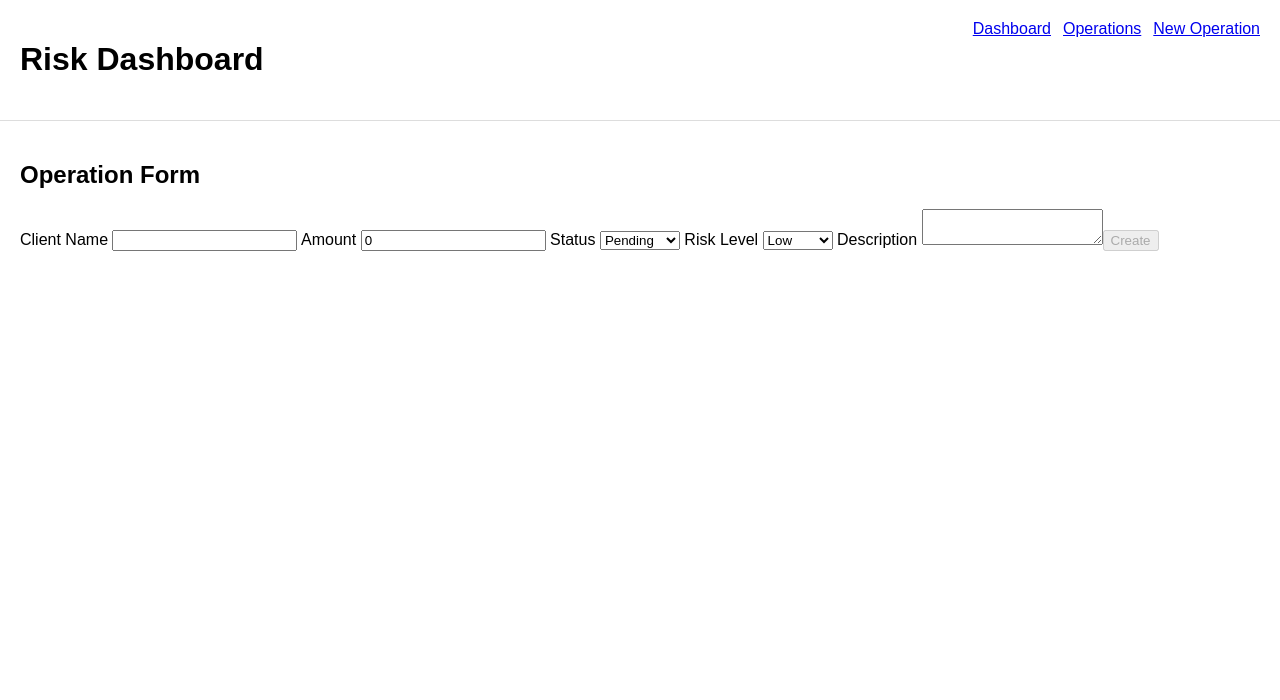
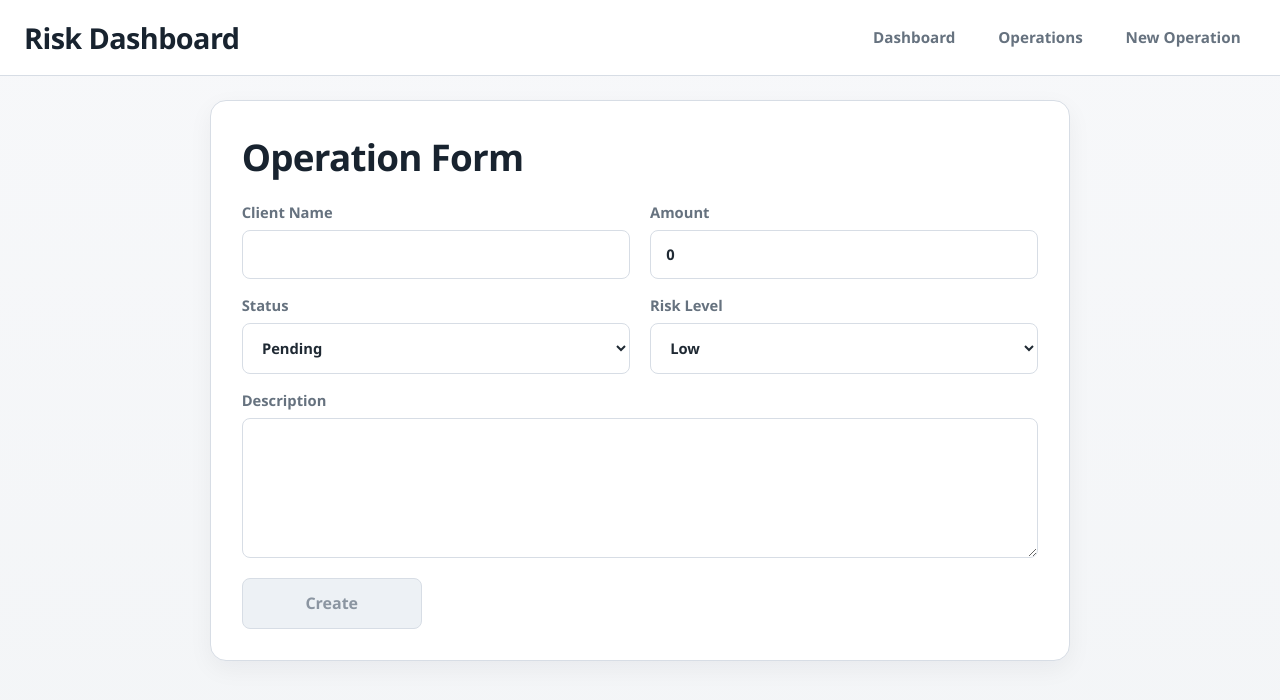
Before and after one commit to Bota93/risk-dashboard, an Angular app: page /operations/new in a window 1280 px wide. Shown: the top 700 px of the page. Built offline with nearby package versions, Linux system fonts and the light colour scheme.

Commit message:
style: improve dashboard and operations UI

```diff
--- a/src/app/app.scss
+++ b/src/app/app.scss
@@ -1,15 +1,61 @@
+:host {
+  display: block;
+  min-height: 100vh;
+}
+
 .app-header {
+  display: flex;
+  align-items: center;
+  justify-content: space-between;
+  gap: 1.5rem;
+  padding: 1rem clamp(1rem, 2vw, 1.5rem);
+  border-bottom: 1px solid var(--line);
+  background: #fff;
+
+  h1 {
+    font-size: clamp(1.35rem, 2.4vw, 1.8rem);
+  }
+
+  nav {
     display: flex;
-    justify-content: space-between;
-    padding: 20px;
-    border-bottom: 1px solid #ddd;
+    flex-wrap: wrap;
+    gap: 0.75rem;
+  }
 
-    nav {
-        display: flex;
-        gap: 12px;
-    }
+  nav a {
+    padding: 0.65rem 0.9rem;
+    border: 1px solid transparent;
+    border-radius: var(--radius-sm);
+    color: var(--ink-soft);
+    font-size: 0.95rem;
+    font-weight: 600;
+    background: transparent;
+  }
+
+  nav a:hover,
+  nav a:focus-visible {
+    border-color: var(--line);
+    color: var(--primary-strong);
+    background: var(--surface-muted);
+  }
 }
 
 .app-container {
-    padding: 20px;
+  padding: clamp(1rem, 2vw, 1.5rem);
 }
+
+@media (max-width: 720px) {
+  .app-header {
+    flex-direction: column;
+    align-items: flex-start;
+
+    nav {
+      width: 100%;
+    }
+
+    nav a {
+      flex: 1 1 140px;
+      text-align: center;
+    }
+  }
+}
--- a/src/app/features/dashboard/dashboard.scss
+++ b/src/app/features/dashboard/dashboard.scss
@@ -0,0 +1,33 @@
+:host {
+  display: block;
+}
+
+.metrics {
+  display: grid;
+  grid-template-columns: repeat(auto-fit, minmax(180px, 1fr));
+  gap: 1rem;
+}
+
+.card {
+  display: grid;
+  gap: 0.75rem;
+  min-height: 140px;
+  align-content: start;
+}
+
+.card p {
+  font-size: 0.78rem;
+  font-weight: 700;
+  letter-spacing: 0.08em;
+  text-transform: uppercase;
+}
+
+.card strong {
+  color: var(--primary-strong);
+  font-size: clamp(2rem, 4vw, 2.8rem);
+  line-height: 1;
+}
+
+.card:nth-child(1) {
+  background: var(--surface-muted);
+}
--- a/src/app/features/operations/operation-detail/operation-detail.scss
+++ b/src/app/features/operations/operation-detail/operation-detail.scss
@@ -0,0 +1,14 @@
+:host {
+  display: block;
+}
+
+section {
+  min-height: 220px;
+  display: grid;
+  gap: 0.9rem;
+  align-content: start;
+}
+
+section p {
+  max-width: 42rem;
+}
--- a/src/app/features/operations/operation-form/operation-form.scss
+++ b/src/app/features/operations/operation-form/operation-form.scss
@@ -0,0 +1,46 @@
+:host {
+  display: block;
+}
+
+section {
+  max-width: 860px;
+}
+
+form {
+  display: grid;
+  grid-template-columns: repeat(2, minmax(0, 1fr));
+  gap: 1rem 1.25rem;
+}
+
+label {
+  display: grid;
+  gap: 0.5rem;
+  color: var(--ink-soft);
+  font-size: 0.92rem;
+  font-weight: 700;
+}
+
+label:last-of-type {
+  grid-column: 1 / -1;
+}
+
+button {
+  justify-self: start;
+  min-width: 180px;
+  margin-top: 0.25rem;
+}
+
+@media (max-width: 720px) {
+  form {
+    grid-template-columns: 1fr;
+  }
+
+  label:last-of-type {
+    grid-column: auto;
+  }
+
+  button {
+    width: 100%;
+    justify-self: stretch;
+  }
+}
--- a/src/app/features/operations/operation-list/operation-list.scss
+++ b/src/app/features/operations/operation-list/operation-list.scss
@@ -0,0 +1,66 @@
+:host {
+  display: block;
+}
+
+section {
+  display: grid;
+  grid-template-columns: repeat(auto-fit, minmax(280px, 1fr));
+  gap: 1rem;
+  align-items: start;
+}
+
+section > h2,
+section > a,
+section > p {
+  grid-column: 1 / -1;
+}
+
+section > a {
+  display: inline-flex;
+  align-items: center;
+  justify-self: start;
+  padding: 0.8rem 1rem;
+  border: 1px solid var(--primary);
+  border-radius: var(--radius-sm);
+  color: #fff;
+  font-weight: 600;
+  background: var(--primary);
+}
+
+section > a:hover,
+section > a:focus-visible {
+  background: var(--primary-strong);
+}
+
+section > p {
+  padding: 1rem;
+  border: 1px dashed var(--line-strong);
+  border-radius: var(--radius-md);
+  background: var(--surface-muted);
+}
+
+article.card {
+  display: grid;
+  gap: 0.5rem;
+  min-height: 190px;
+}
+
+article.card h3 {
+  margin-bottom: 0.35rem;
+}
+
+article.card p:first-of-type {
+  color: var(--primary-strong);
+  font-weight: 600;
+}
+
+article.card button {
+  justify-self: start;
+  margin-top: auto;
+  border-color: #705555;
+  background: #705555;
+}
+
+article.card button:hover:not(:disabled) {
+  background: #614949;
+}
--- a/src/styles.scss
+++ b/src/styles.scss
@@ -1,4 +1,179 @@
+:root {
+  --font-ui: "Segoe UI", "Helvetica Neue", Arial, sans-serif;
+  --bg-page: #f3f5f7;
+  --bg-subtle: #eceff3;
+  --surface: #ffffff;
+  --surface-muted: #f8f9fb;
+  --ink: #1f2933;
+  --ink-soft: #66727f;
+  --line: #d7dde5;
+  --line-strong: #c4cdd8;
+  --primary: #243447;
+  --primary-strong: #18232f;
+  --success: #3d5f52;
+  --warning: #7a6642;
+  --danger: #7a4e4e;
+  --radius-lg: 16px;
+  --radius-md: 12px;
+  --radius-sm: 8px;
+  --shadow-panel: 0 8px 24px rgba(17, 24, 39, 0.05);
+  --shadow-card: 0 4px 12px rgba(17, 24, 39, 0.04);
+}
+
+html {
+  color-scheme: light;
+}
+
+*,
+*::before,
+*::after {
+  box-sizing: border-box;
+}
+
 body {
-    margin: 0;
-    font-family: Arial, Helvetica, sans-serif;
+  min-height: 100vh;
+  margin: 0;
+  font-family: var(--font-ui);
+  color: var(--ink);
+  background: linear-gradient(180deg, #f7f8fa 0%, var(--bg-page) 100%);
 }
+
+a {
+  color: inherit;
+  text-decoration: none;
+}
+
+button,
+input,
+select,
+textarea {
+  font: inherit;
+}
+
+button,
+input,
+select,
+textarea {
+  transition:
+    border-color 0.18s ease,
+    background-color 0.18s ease,
+    box-shadow 0.18s ease;
+}
+
+button:focus-visible,
+a:focus-visible,
+input:focus-visible,
+select:focus-visible,
+textarea:focus-visible {
+  outline: none;
+  box-shadow: 0 0 0 3px rgba(36, 52, 71, 0.12);
+}
+
+input,
+select,
+textarea {
+  width: 100%;
+  padding: 0.85rem 0.95rem;
+  border: 1px solid var(--line);
+  border-radius: var(--radius-sm);
+  color: var(--ink);
+  background: #fff;
+}
+
+input::placeholder,
+textarea::placeholder {
+  color: #8b95a1;
+}
+
+input:hover,
+select:hover,
+textarea:hover {
+  border-color: var(--line-strong);
+}
+
+input:focus-visible,
+select:focus-visible,
+textarea:focus-visible {
+  border-color: #8a97a6;
+}
+
+textarea {
+  min-height: 140px;
+  resize: vertical;
+}
+
+button {
+  cursor: pointer;
+  padding: 0.85rem 1.2rem;
+  border: 1px solid var(--primary);
+  border-radius: var(--radius-sm);
+  color: #fff;
+  font-weight: 600;
+  background: var(--primary);
+}
+
+button:hover:not(:disabled) {
+  background: var(--primary-strong);
+}
+
+button:disabled {
+  cursor: not-allowed;
+  border-color: var(--line);
+  color: #8b95a1;
+  background: #edf1f5;
+}
+
+h1,
+h2,
+h3 {
+  margin: 0;
+  color: var(--primary-strong);
+  font-weight: 700;
+  letter-spacing: -0.02em;
+}
+
+h2 {
+  font-size: clamp(1.8rem, 3vw, 2.3rem);
+}
+
+h3 {
+  font-size: 1.15rem;
+}
+
+p {
+  margin: 0;
+  line-height: 1.55;
+  color: var(--ink-soft);
+}
+
+section {
+  max-width: 1180px;
+  margin: 0 auto;
+  padding: clamp(1.35rem, 2.4vw, 2rem);
+  border: 1px solid var(--line);
+  border-radius: var(--radius-lg);
+  background: var(--surface);
+  box-shadow: var(--shadow-panel);
+}
+
+section > h2 {
+  margin-bottom: 1.25rem;
+}
+
+.card {
+  padding: 1.15rem;
+  border: 1px solid var(--line);
+  border-radius: var(--radius-md);
+  background: var(--surface);
+  box-shadow: var(--shadow-card);
+}
+
+@media (prefers-reduced-motion: reduce) {
+  *,
+  *::before,
+  *::after {
+    animation: none !important;
+    transition: none !important;
+    scroll-behavior: auto !important;
+  }
+}
```
